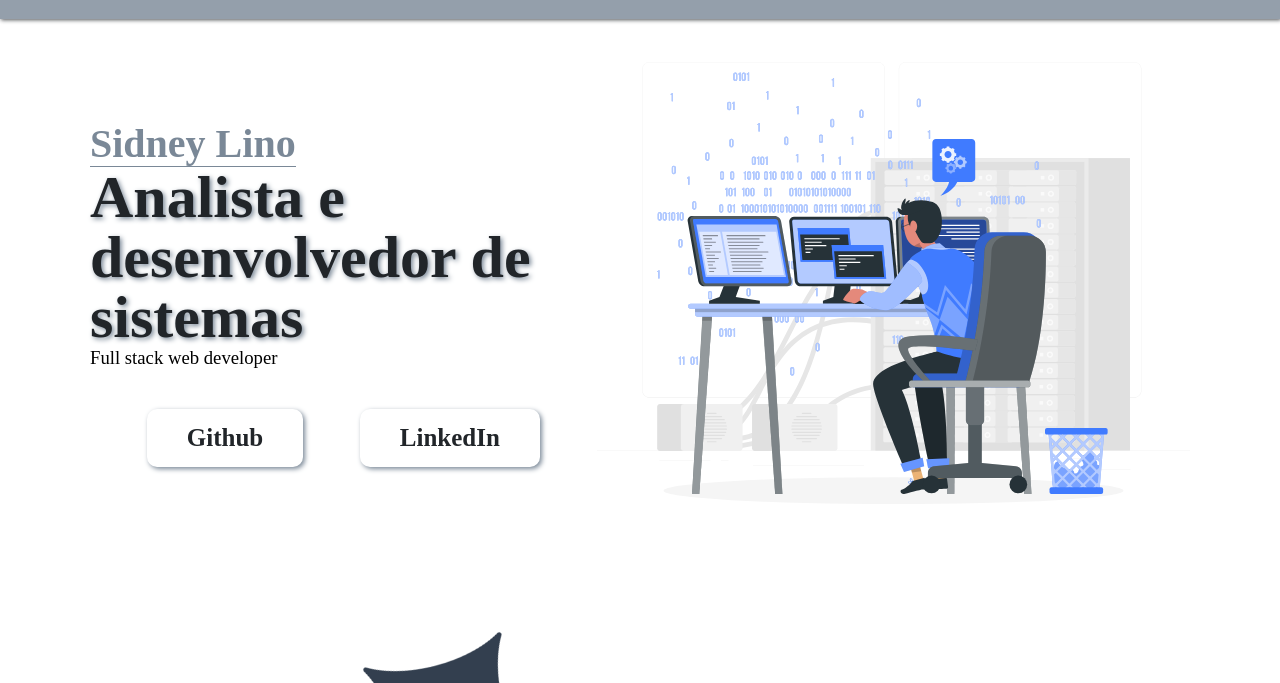
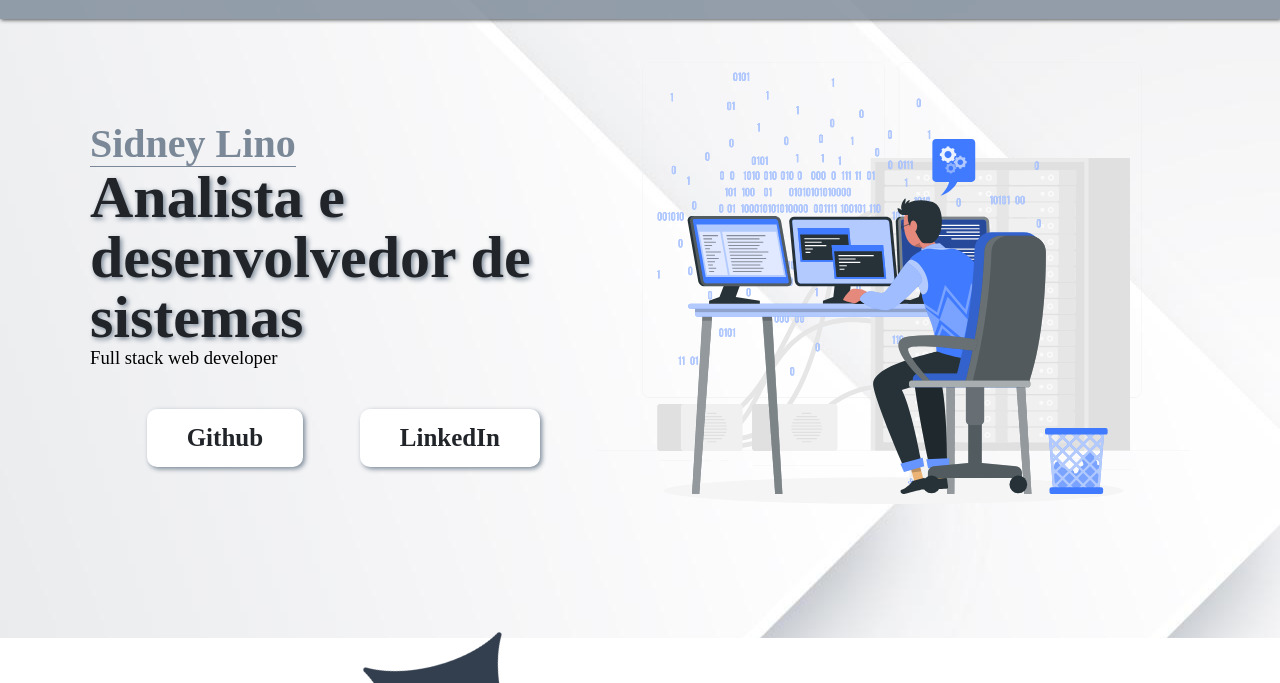
Before and after one commit to sidneylino/sidney-lino, a plain HTML site: page index.html in a window 1280 px wide. Shown: the part 51-734 px from the top of the page. Drawn offline with Linux system fonts and the light colour scheme.

Commit message:
background_fixing_path

```diff
--- a/assets/css/styles.css
+++ b/assets/css/styles.css
@@ -317,7 +317,7 @@ h3 {
 }
 
 .container-one {
-    background-image: url('assets/img/background-white.jpg');
+    background-image: url('../img/background-white.jpg');
 }
 
 @media (max-width: 768px) {
```
